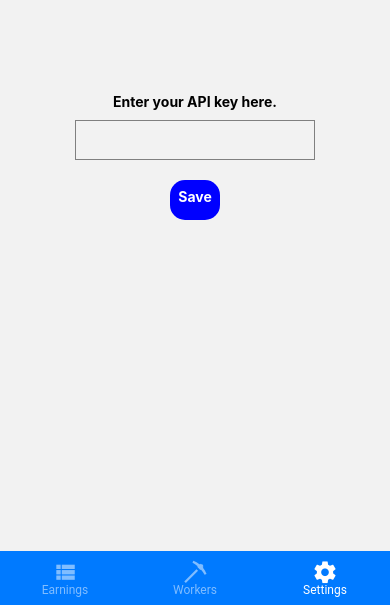
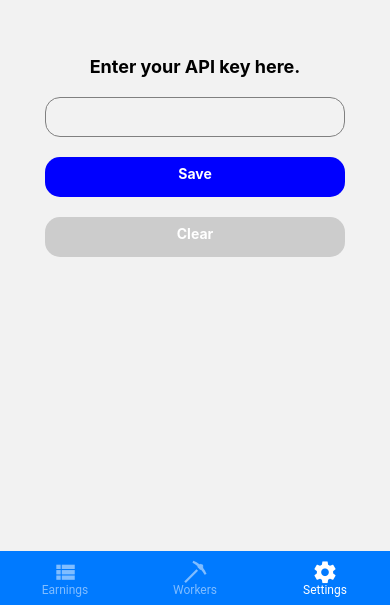
Before and after one commit to MisterTeeRoland/ProhashingMonitor, a React Native app: screen /Settings in a window 390 px wide. Shown: the part 239-844 px from the top of the page. Built offline with nearby package versions, Linux system fonts and the light colour scheme.

Commit message:
Alert Feedback + Clear API Key ability

```diff
--- a/App.js
+++ b/App.js
@@ -1,14 +1,11 @@
 import React from 'react';
 import { StyleSheet } from 'react-native';
-import { NavigationContainer } from '@react-navigation/native';
 
 import Navigation from './navigation';
 
 function App() {
   return (
-    <NavigationContainer>
-        <Navigation />
-    </NavigationContainer>
+    <Navigation />
   );
 }
 
--- a/app.json
+++ b/app.json
@@ -1,6 +1,6 @@
 {
   "expo": {
-    "name": "Prohashing_monitor",
+    "name": "Prohashing Monitor",
     "slug": "Prohashing_monitor",
     "version": "1.0.0",
     "orientation": "portrait",
@@ -21,9 +21,10 @@
     },
     "android": {
       "adaptiveIcon": {
-        "foregroundImage": "./assets/adaptive-icon.png",
+        "foregroundImage": "./assets/icon.png",
         "backgroundColor": "#FFFFFF"
-      }
+      },
+      "package": "com.tylerroland.Prohashing_monitor"
     },
     "web": {
       "favicon": "./assets/favicon.png"
--- a/components/Earnings.js
+++ /dev/null
@@ -1,10 +0,0 @@
-import React from 'react';
-import { Text, View } from 'react-native';
-
-export default function EarningsScreen() {
-    return (
-        <View style={{ flex: 1, alignItems: 'center', justifyContent: 'center' }}>
-            <Text>Earnings Screen</Text>
-        </View>
-    );
-}
--- a/components/Workers.js
+++ /dev/null
@@ -1,10 +0,0 @@
-import React from 'react';
-import { Text, View } from 'react-native';
-
-export default function WorkersScreen() {
-    return (
-        <View style={{ flex: 1, alignItems: 'center', justifyContent: 'center' }}>
-            <Text>Workers Screen</Text>
-        </View>
-    );
-}
--- a/navigation/index.js
+++ b/navigation/index.js
@@ -1,19 +1,21 @@
 
 import React from 'react';
 
+import { NavigationContainer } from '@react-navigation/native';
 import { MaterialCommunityIcons } from '@expo/vector-icons';
 import { createNativeStackNavigator } from '@react-navigation/native-stack';
 import { createMaterialBottomTabNavigator } from '@react-navigation/material-bottom-tabs';
 
-import SettingsScreen from '../components/Settings'
-import EarningsScreen from '../components/Earnings'
-import WorkersScreen from '../components/Workers'
+import SettingsScreen from '../screens/Settings'
+import EarningsScreen from '../screens/Earnings'
+import WorkersScreen from '../screens/Workers'
 
 const Tab = createMaterialBottomTabNavigator();
 const Stack = createNativeStackNavigator();
 
 export default function Navigation() {
     return (
+        <NavigationContainer>
             <Tab.Navigator>
                 <Tab.Screen name="Earnings" component={EarningsScreen}
                     options={{
@@ -40,5 +42,6 @@ export default function Navigation() {
                     }}
                 />
             </Tab.Navigator>
+        </NavigationContainer>
     );
 }
--- /dev/null
+++ b/screens/Earnings.js
@@ -0,0 +1,19 @@
+import React, { useState } from 'react';
+import { Text, View } from 'react-native';
+
+export default function EarningsScreen() {
+    let view;
+    const [balances, setBalances] = useState([]);
+
+    if (balances.length > 0) {
+        view = <Text>Balances Screen</Text>
+    } else {
+        view = <Text>No outstanding balances.</Text>
+    }
+
+    return (
+        <View style={{ flex: 1, alignItems: 'center', justifyContent: 'center' }}>
+            {view}
+        </View>
+    );
+}
--- a/components/Settings.js
+++ b/screens/Settings.js
@@ -1,5 +1,5 @@
 import React, { useState, useEffect } from 'react';
-import { TouchableOpacity, StyleSheet, Text, View, TextInput } from 'react-native';
+import { TouchableOpacity, StyleSheet, Text, View, TextInput, Alert } from 'react-native';
 
 import AsyncStorage from '@react-native-async-storage/async-storage';
 
@@ -11,10 +11,19 @@ export default function SettingsScreen({ route, navigation }) {
         save_api_key(apiKey)
     }
 
+    const clearKey = () => {
+        remove_api_key()
+    }
+
     const save_api_key = async (value) => {
         try {
             console.log('saving api_key = ' + value)
             await AsyncStorage.setItem('@api_key', value)
+            Alert.alert(
+                "Success",
+                "API Key has been saved.",
+                [{ text: "OK" }]
+            );
         } catch (e) {
             // saving error
         }
@@ -35,7 +44,14 @@ export default function SettingsScreen({ route, navigation }) {
 
     const remove_api_key = async () => {
         try {
+            setRealApiKey('')
+            setApiKey('')
             await AsyncStorage.removeItem('@api_key')
+            Alert.alert(
+                "Success",
+                "API Key has been cleared.",
+                [{ text: "OK" }]
+            );
         } catch (e) {
             // remove error
         }
@@ -60,6 +76,10 @@ export default function SettingsScreen({ route, navigation }) {
             <TouchableOpacity style={styles.button} onPress={saveValue}>
                 <Text style={styles.buttonText}>Save</Text>
             </TouchableOpacity>
+
+            <TouchableOpacity style={styles.cancelButton} onPress={clearKey}>
+                <Text style={styles.buttonText}>Clear</Text>
+            </TouchableOpacity>
         </View>
     );
 };
@@ -75,13 +95,17 @@ const styles = StyleSheet.create({
     },
     apiLabel: {
         fontWeight: '700',
+        fontSize: 18,
     },
     apiInput: {
         height: 40,
+        maxWidth: 300,
+        width: 300,
         borderColor: 'gray',
         borderWidth: 1,
-      marginTop: 10,
+        marginTop: 20,
         paddingHorizontal: 10,
+        borderRadius: 15,
     },
     button: {
         backgroundColor: '#0000ff',
@@ -89,6 +113,15 @@ const styles = StyleSheet.create({
         marginTop: 20,
         borderRadius: 15,
         height: 40,
+        width: 300,
+    },
+    cancelButton: {
+        backgroundColor: '#ccc',
+        padding: 8,
+        marginTop: 20,
+        borderRadius: 15,
+        height: 40,
+        width: 300,
     },
     buttonText: {
         color: '#fff',
--- /dev/null
+++ b/screens/Workers.js
@@ -0,0 +1,20 @@
+import React, { useState } from 'react';
+import { Text, View } from 'react-native';
+
+export default function WorkersScreen() {
+
+    let view;
+    const [workers, setWorkers] = useState([])
+
+    if (workers.length > 0) {
+        view = <Text>Workers Page</Text>
+    } else {
+        view = <Text>No workers connected.</Text>
+    }
+
+    return (
+        <View style={{ flex: 1, alignItems: 'center', justifyContent: 'center' }}>
+            {view}
+        </View>
+    );
+}
```
Lines whose indentation alone changed are shown as unchanged.
